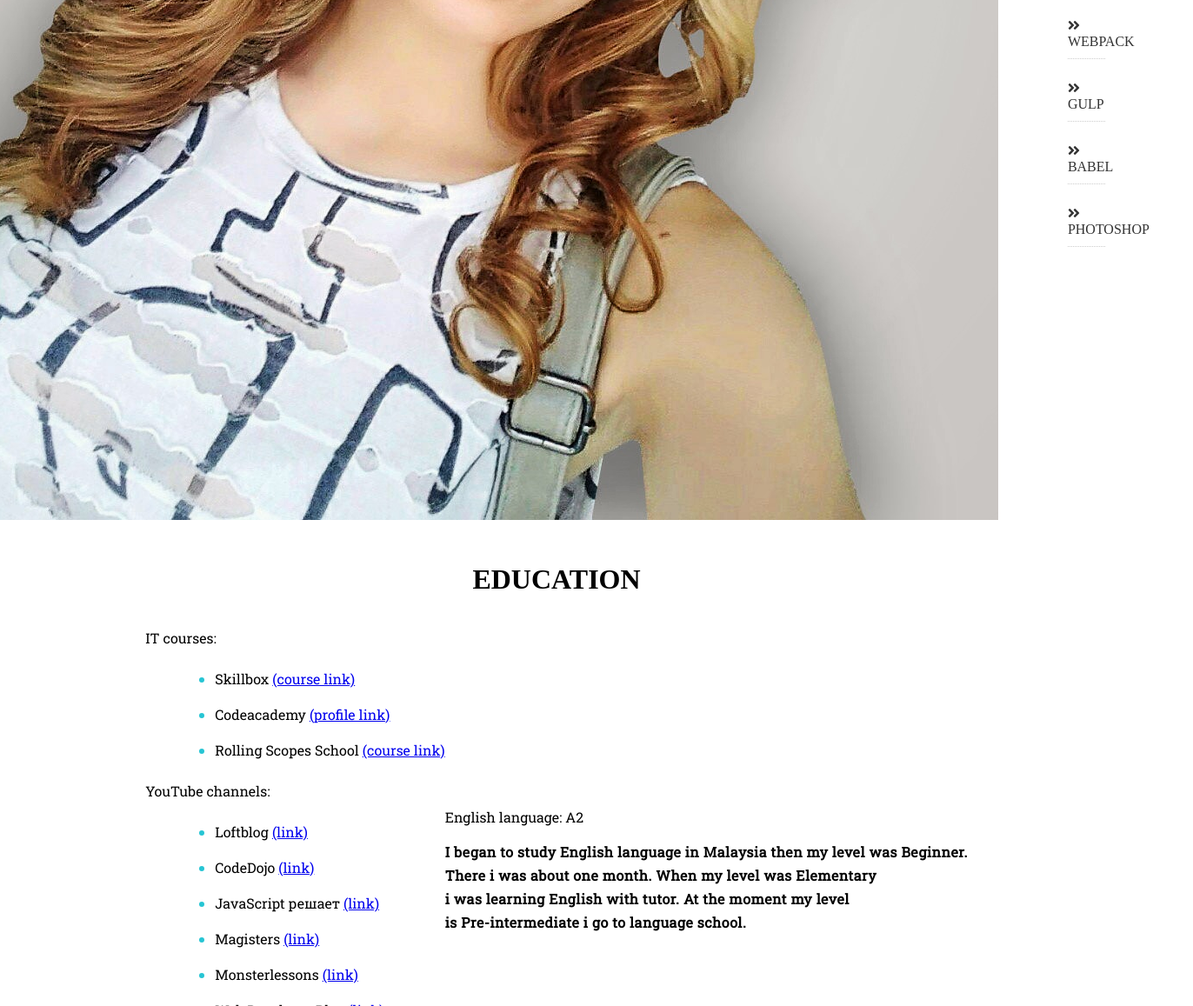
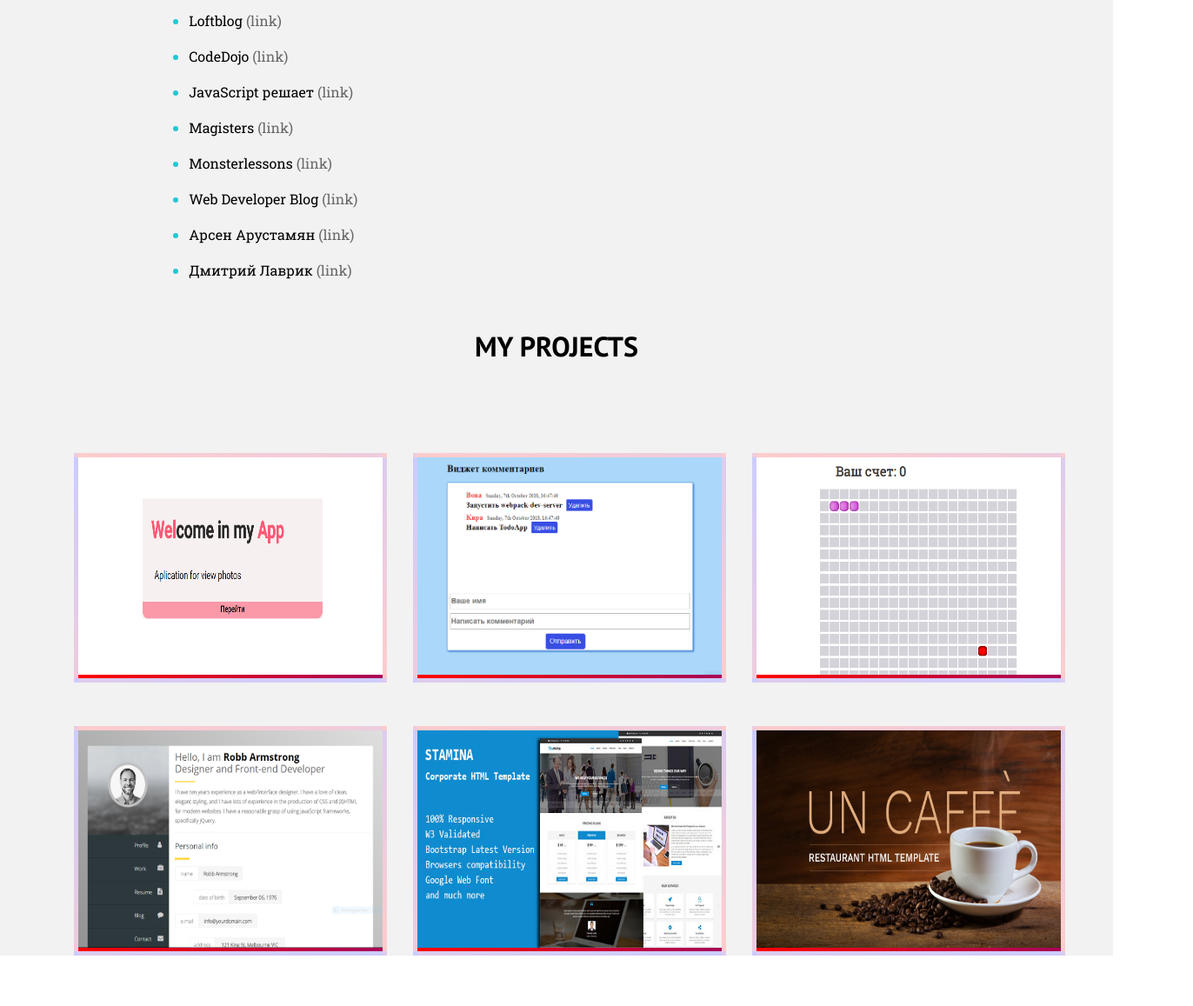
Before and after one commit to Tanya98/codeJam, a plain HTML site: page index.html in a window 1280 px wide. Shown: the part 1643-2800 px from the top of the page at 87% size, 1372 px wide, since content can reach past the window. After the commit the page ends 2742 px from the top, so only its background shows below. Drawn offline with Linux system fonts and the light colour scheme.

Commit message:
feat: update some styles

```diff
--- a/css/media.css
+++ b/css/media.css
@@ -0,0 +1,11 @@
+@media all and (max-width:1000px) {
+    .education {
+        margin-left: 30px;
+    }
+}
+
+@media all and (max-width:816px) {
+    .information-block{
+        flex-wrap: wrap;
+    }
+}
--- a/css/style.css
+++ b/css/style.css
@@ -13,7 +13,7 @@ body {
 
 .header {
     height: 100vh;
-    background: url(../images/volkano.jpg);
+    background: url(../images/header.jpg);
     background-size: cover;
     overflow: hidden;
     background-position: center 60%;
@@ -36,15 +36,28 @@ body {
     font-size: 50px;
     margin: 0;
     margin-bottom: 10px;
+    font-family: var(--font-family-Sans-serif);
+}
+
+.icon {
+    color: black;
+    font-size: 20px;
 }
 
 .summary-text {
     letter-spacing: 0.5px;
     font-size: 16px;
     line-height: 1.7;
-    color: black;
     font-family: var(--font-family-Roboto-Slab);
     font-weight: 700;
+}
+
+.lang-text {
+    color: var(--color-text);
+    letter-spacing: 0.5px;
+    font-size: 16px;
+    line-height: 1.7;
+    font-family: var(--font-family-Roboto-Slab);
 }
 
 .social-link {
@@ -58,23 +71,58 @@ body {
     margin-top: 30px;
 }
 
+.img-avatar {
+    width: 300px;
+    border-radius: 10px;
+}
+
 .block-skills {
     display: flex;
     flex-direction: column;
     justify-content: center;
     align-items: center;
+    flex-wrap: wrap;
+    background: #f2f2f2;
+}
+
+.block-project {
+    display: flex;
+    flex-direction: column;
+    justify-content: center;
+    align-items: center;
+    flex-wrap: wrap;
 }
 
 .block-skills h1 {
     text-align: center;
     margin-top: 30px;
+    font-family: var(--font-family-Sans-serif);
 }
-.information-block{
+
+.information-block {
     display: flex;
     flex-direction: row;
     justify-content: center;
-    align-items: center;
+    margin-top: 30px;
 }
+
+a {
+    text-decoration: none;
+    transition: all 0.3s;
+    font-family: var(--font-family-Roboto-Slab);
+    font-size: 16px;
+    color: var(--color-text);
+}
+
+a:hover {
+    color: var(--color-subtitle);
+}
+
+.language-block {
+    margin-left: 30px;
+    padding-left: 30px;
+}
+
 .education-title {
     font-family: var(--font-family-Roboto-Slab);
     font-size: 16px;
@@ -88,8 +136,13 @@ body {
     color: var(--color-subtitle);
     margin-left: 40px;
 }
-.item{
-    width: 30%;
+
+.fa-angle-double-right {
+    color: var(--color-subtitle);
+}
+
+.item {
+    width: 35%;
     float: left;
     margin-bottom: 25px;
     color: #333;
@@ -98,3 +151,86 @@ body {
     margin-right: 50px;
     padding-bottom: 10px;
 }
+
+.contain-projects {
+    display: flex;
+    justify-content: center;
+    flex-wrap: wrap;
+}
+
+.dws-wrapper {
+    width: 350px;
+    position: relative;
+    border: solid 5px rgba(255, 255, 255, 0.8);
+    background: linear-gradient(20deg, #f00, #00f);
+    overflow: hidden;
+    margin-left: 30px;
+    margin-top: 50px;
+}
+
+.dws-wrapper a {
+    display: block;
+    color: #fff;
+    text-decoration: none;
+}
+
+.dws-wrapper a img {
+    width: 100%;
+    height: 250px;
+}
+
+.dws-text {
+    position: absolute;
+    top: 30px;
+    left: 0px;
+    padding: 40px 20px;
+    opacity: 0;
+    z-index: 100;
+    transition: .5s ease;
+}
+
+.dws-text h3 {
+    font-size: 25px;
+    font-family: "PT Sans", sans-serif;
+}
+
+.dws-text p {
+    font-size: 18px;
+    font-family: "PT Sans", sans-serif;
+}
+
+.dws-wrapper a:before,
+.dws-wrapper a:after {
+    content: '';
+    position: absolute;
+    width: 200%;
+    height: 200%;
+    transition: .5s ease-in-out;
+    mix-blend-mode: darken;
+}
+
+.dws-wrapper a:before {
+    right: 0;
+    bottom: -100%;
+    background: rgba(230, 12, 50, 0.8);
+    transform: skew(-45deg) translateX(100%);
+}
+
+.dws-wrapper a:after {
+    left: 0;
+    top: -100%;
+    background: rgba(11, 72, 174, 0.8);
+    transform: skew(135deg) translateX(-100%);
+}
+
+.dws-wrapper:hover a:before {
+    transform: skew(-45deg) translateX(0%);
+}
+
+.dws-wrapper:hover a:after {
+    transform: skew(135deg) translateX(0%);
+}
+
+.dws-wrapper:hover .dws-text {
+    opacity: 1;
+}
--- a/index.html
+++ b/index.html
@@ -7,14 +7,15 @@
     <meta http-equiv="X-UA-Compatible" content="ie=edge">
     <title>Document</title>
     <link rel="stylesheet" href="css/style.css">
+    <link rel="stylesheet" href="css/media.css">
     <link rel="stylesheet" href="fonts/font-awesome.css">
     <link rel="stylesheet" href="https://fonts.googleapis.com/css?family=Lobster|Roboto+Slab|Slabo+27px|PT+Sans:700|Merriweather:300i">
-    <link rel="stylesheet" href="https://use.fontawesome.com/releases/v5.3.1/css/all.css" integrity="sha384-mzrmE5qonljUremFsqc01SB46JvROS7bZs3IO2EmfFsd15uHvIt+Y8vEf7N7fWAU" crossorigin="anonymous">
+    <link rel="stylesheet" href="https://use.fontawesome.com/releases/v5.3.1/css/all.css" integrity="sha384-mzrmE5qonljUremFsqc01SB46JvROS7bZs3IO2EmfFsd15uHvIt+Y8vEf7N7fWAU"
+        crossorigin="anonymous">
 </head>
 
 <body>
     <header class="header">
-        <!-- <div class="bg-filter"> -->
         <div class="container">
             <h1>Karyapkina Tatyana</h1>
             <span class="summary-text">I am front-end developer who has an entry level of proficiency
@@ -32,22 +33,26 @@
                 </li>
                 <li>
                     <a href="https://www.instagram.com/29tatyana04/?hl=ru" target="_blankS">
-                        <i class="fab fa-instagram icon"></i></a>
+                        <i class="fab fa-instagram icon"></i>
+                    </a>
                 </li>
                 <li>
                     <a href="#">
-                        <i class="fab fa-skype icon"></i></a>
+                        <i class="fab fa-skype icon"></i>
+                    </a>
                 </li>
                 <li>
                     <a href="https://www.linkedin.com/in/tatyana-karyapkina-74b55515a/" target="_blank">
-                        <i class="fab fa-linkedin-in icon"></i></a>
+                        <i class="fab fa-linkedin-in icon"></i>
+                    </a>
                 </li>
                 <li>
                     <a href="https://vk.com/tatyana_karyapkina" target="_blank">
-                        <i class="fab fa-vk icon"></i></a>
+                        <i class="fab fa-vk icon"></i>
+                    </a>
                 </li>
             </ul>
-            <!-- </div> -->
+
         </div>
     </header>
     <div class="block-skills">
@@ -68,7 +73,7 @@
                     </li>
                     <li class="item">
                         <i class="fa fa-angle-double-right"></i>
-                        JAVASCRIPT ES5/ES6
+                        JAVASCRIPT
                     </li>
                     <li class="item">
                         <i class="fa fa-angle-double-right"></i>
@@ -106,8 +111,6 @@
         <h1>EDUCATION</h1>
         <div class="information-block">
             <div class="education">
-                <!-- <span class="education-title">Name of the Education Establishment:</span> -->
-                <!-- <span class="contact-text">Temirtau Polytechnic College</span> -->
                 <p class="education-title">IT courses:</p>
                 <ul>
                     <li>
@@ -167,7 +170,7 @@
                     <br> is Pre-intermediate i go to language school.</span>
             </div>
         </div>
-        <div class="block-skills">
+        <div class="block-project">
             <h1>MY PROJECTS</h1>
             <div class="information-block">
                 <div class="contain-projects ">
```
Lines whose indentation alone changed are shown as unchanged.
